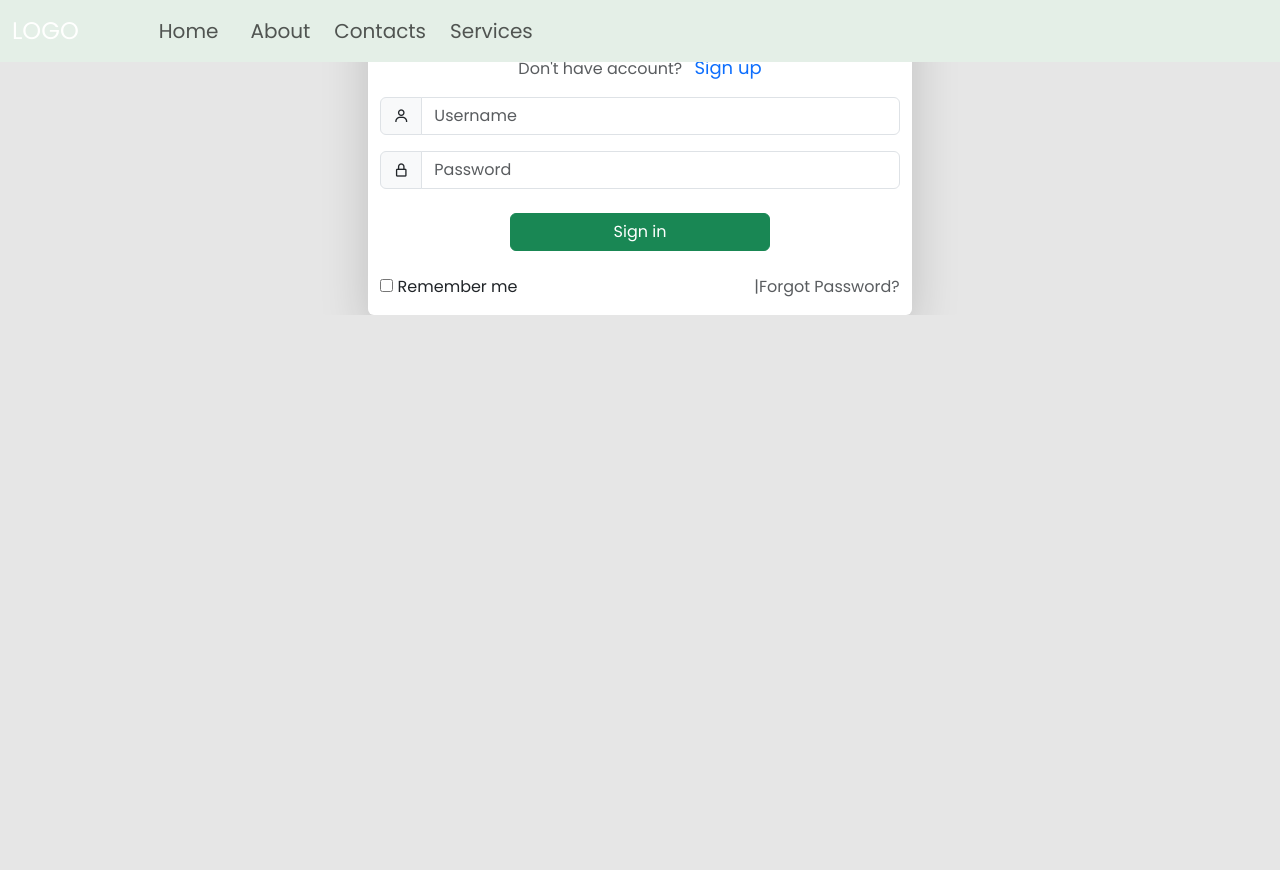
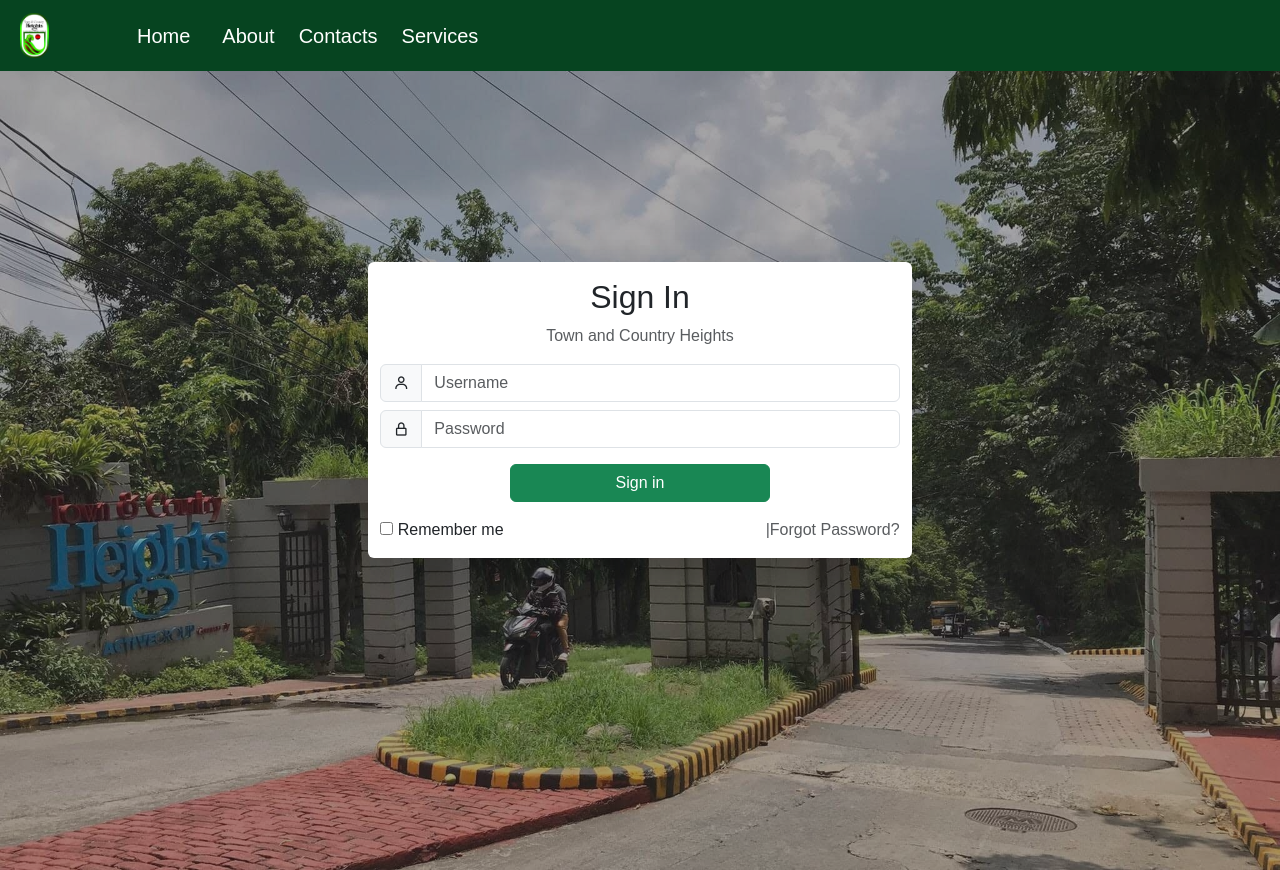
Before and after one commit to Keosh22/town-and-country, a PHP site: page /town-and-country/ in a window 1280 px wide. Before the commit the page ends 315 px from the top, so only its background shows below. Run offline with PHP 8.4, Linux system fonts and the light colour scheme; some libraries are stand-ins or nearby versions.

Commit message:
User panel added

```diff
--- a/includes/header.php
+++ b/includes/header.php
@@ -44,6 +44,9 @@
 
 
 
+
+
+
   <!-- Jquery -->
   <script src="https://code.jquery.com/jquery-3.7.1.min.js" integrity="sha256-/JqT3SQfawRcv/BIHPThkBvs0OEvtFFmqPF/lYI/Cxo=" crossorigin="anonymous"></script>
 </head>
--- a/includes/navbar.php
+++ b/includes/navbar.php
@@ -1,3 +1,4 @@
+
 <nav class="navbar navbar-expand-lg">
         <div class="container-fluid">
           <button id="sidebar-toggler-btn" type="button">
--- a/includes/user-navbar.php
+++ b/includes/user-navbar.php
@@ -1,6 +1,7 @@
-<nav class="navbar navbar-expand-md fixed-top">
+
+<nav class="navbar navbar-expand-md fixed-top color">
   <div class="container-fluid">
-    <a href="#" class="navbar-brand fs-4" style="color: #fffffe;">LOGO</a>
+    <a href="#" class="navbar-brand"><img class="navbar-logo" src="./img/logo.png"></a>
 
     <!-- Hamburger menu Button -->
    <button class="navbar-toggler" type="button" data-bs-toggle="collapse" data-bs-target="#toggle"><i class="bx bx-menu bx-sm" style="color:#fffffe;"></i></button>
--- a/index.php
+++ b/index.php
@@ -1,13 +1,81 @@
-<!-- HEADER -->
-<?php require_once("./includes/header.php"); ?>
 
-<!-- HEADER -->
-<?php require_once("./includes/user-navbar.php"); ?>
+<!DOCTYPE html>
+<html lang="en">
+<head>
+  <meta charset="UTF-8">
+  <meta name="viewport" content="width=device-width, initial-scale=1.0">
+  <!-- Bootstrap CDN -->
+  <link href="https://cdn.jsdelivr.net/npm/bootstrap@5.3.2/dist/css/bootstrap.min.css" rel="stylesheet" integrity="sha384-T3c6CoIi6uLrA9TneNEoa7RxnatzjcDSCmG1MXxSR1GAsXEV/Dwwykc2MPK8M2HN" crossorigin="anonymous">
+
+  <!-- Poppins FONT -->
+  <link rel="preconnect" href="https://fonts.googleapis.com">
+  <link rel="preconnect" href="https://fonts.gstatic.com" crossorigin>
+  <link href="https://fonts.googleapis.com/css2?family=Josefin+Sans:wght@400;500;700&display=swap" rel="stylesheet">
+
+  <!-- Box Icon -->
+  <link href="https://unpkg.com/boxicons@2.1.4/css/boxicons.min.css" rel="stylesheet" />
+
+  <!-- DataTables CSS -->
+  <link rel="stylesheet" href="https://cdn.datatables.net/1.13.4/css/dataTables.bootstrap5.min.css" />
+  <link rel="stylesheet" href="https://cdn.datatables.net/1.13.2/css/jquery.dataTables.min.css">
+
+
+
+
+  <!------------- CSS Styles  ------------------->
+
+
+
+
+
+     <!-- USER PAGE CSS -->
+     <link rel="stylesheet" href="./styles/user-panel.css">
+
+  <!-- Jquery -->
+  <script src="https://code.jquery.com/jquery-3.7.1.min.js" integrity="sha256-/JqT3SQfawRcv/BIHPThkBvs0OEvtFFmqPF/lYI/Cxo=" crossorigin="anonymous"></script>
+</head>
+
+<body>
+
+<div class="wrapper-container">
+
+
+
+<nav class="navbar navbar-expand-md fixed-top  color">
+  <div class="container-fluid ">
+    <a href="#" class="navbar-brand"><img class="navbar-logo" src="./img/logo.png"></a>
+
+    <!-- Hamburger menu Button -->
+   <button class="navbar-toggler" type="button" data-bs-toggle="collapse" data-bs-target="#toggle"><i class="bx bx-menu bx-sm" style="color:#fffffe;"></i></button>
+
+   <!-- Navbar collapse -->
+  <div class="collapse navbar-collapse ms-5" id="toggle">
+    <ul class="navbar-nav align-items-center">
+      <li class="navbar-item">
+        <a href="#" class="nav-link fs-5 mx-2">Home</a>
+      </li>
+      <li class="navbar-item">
+        <a href="#" class="nav-link fs-5 mx-2">About</a>
+      </li>
+      <li class="navbar-item">
+        <a href="#" class="nav-link fs-5 mx-2k">Contacts</a>
+      </li>
+      <li class="navbar-item">
+        <a href="#" class="nav-link fs-5 mx-2">Services</a>
+      </li>
+    </ul>
+  </div>
+
+  </div>
+ </nav>
+
+
+
 
 <div class="row row-register justify-content-center align-items-center overflow-hidden">
     <div class="col-lg-5 col-md-6 col-sm-7 col-8 bg-white shadow-lg rounded">
       <h2 class="text-center mt-3">Sign In</h2>
-      <p class="text-center text-muted">Don't have account? <a href="signup.php" class="link link-underline link-underline-opacity-0  ms-2" style="font-size: 18px;">Sign up</a></p>
+      <p class="text-center text-muted">Town and Country Heights</p>
 
       <!-- Login Form -->
       <form action="index.php" method="POST">
@@ -35,6 +103,80 @@
     </div>
   </div>
 
+  </div>
 
-<!-- HEADER -->
-<?php require_once("./includes/footer.php"); ?>
+
+
+<!-- Bootstrap Script -->
+<script src="https://cdn.jsdelivr.net/npm/bootstrap@5.3.2/dist/js/bootstrap.bundle.min.js" integrity="sha384-C6RzsynM9kWDrMNeT87bh95OGNyZPhcTNXj1NW7RuBCsyN/o0jlpcV8Qyq46cDfL" crossorigin="anonymous"></script>
+
+
+<!-- Sweet Alert Script -->
+<script src="./libraries/sweetalert.js"></script>
+
+<!-- DataTables CDN -->
+<script src="https://cdn.datatables.net/1.13.4/js/jquery.dataTables.min.js"></script>
+<script src="https://cdn.datatables.net/1.13.4/js/dataTables.bootstrap5.min.js"></script>
+<script src="https://cdn.datatables.net/1.13.2/js/jquery.dataTables.min.js"></script>
+
+
+<script>
+  $(document).ready( function () {
+    // $('#myTable').DataTable();
+  // const dataTable = $('#myTable').DataTable({
+  //   "paging": true,
+  //   "processing": true,
+  //   "serverSide": true,
+  //   "order": [],
+  //   "info": true,
+  //   "ajax": {
+  //     url:"../fetch.php",
+  //     type:"POST",
+  //   },
+  //   "columDefs": [
+  //     {
+  //     "targets": [0,3,4],
+  //     "orderable":false,
+  //     },
+  // ],
+
+  // });
+
+  });
+</script>
+
+
+
+
+
+
+<?php
+// ----------------- Pop up Alert ----------------
+if (isset($_SESSION['status']) && $_SESSION['status'] != "") {
+?>
+  <script>
+    swal({
+        title: " <?php echo $_SESSION['status'] ?>",
+        text: "<?php echo $_SESSION['text'] ?>",
+        icon: "<?php echo $_SESSION['status_code'] ?>",
+        buttons: "Okay",
+      })
+      .then((buttons) => {
+        if (buttons) {
+          <?php
+          unset($_SESSION['status']);
+          unset($_SESSION['text']);
+          unset($_SESSION['status_code']);
+          // session_unset();
+          // session_destroy();
+          ?>
+        }
+      });
+  </script>
+<?php
+}
+?>
+
+</body>
+
+</html>
--- a/styles/admin-dashboard.css
+++ b/styles/admin-dashboard.css
@@ -6,7 +6,10 @@
 }
 
 body{
-  background-color: #e6e6e6;
+  background-image: url("../img/town_and_country_heights.jpg");
+  background-size: cover;
+  background-repeat: no-repeat;
+  background-attachment: fixed;
 }
 /* Initial style */
 .wrapper{
--- /dev/null
+++ b/styles/user-panel.css
@@ -0,0 +1,59 @@
+*{
+  margin: 0;
+  padding: 0;
+  box-sizing: border-box;
+  font-family: Poppins, sans-serif;
+}
+body{
+  margin-top: 70px;
+  background-image: url("../img/town_and_country_heights.jpg");
+  background-size: cover;
+  background-repeat: no-repeat;
+  background-attachment: fixed;
+}
+
+.input:focus{
+  outline: red;
+}
+form .form-control:focus{
+  outline: none;
+  box-shadow: none !important;
+  border: 1px solid #ccc !important;
+}
+
+.link{
+  color: #271c19;
+  transition: 0.3s ease;
+}
+.link:hover{
+  color: #e78fb3;
+}
+.row-register{
+  min-height: 85vh;
+}
+
+/* NAV BAR */
+.color{
+  background-color: #064420;
+}
+
+.nav-link{
+  color: #fffffe;
+  transition: 0.3s ease;
+}
+
+.nav-link:hover{
+ color: #284B63;
+}
+.navbar-collapse{
+  transition: 0.3s ease;
+}
+.navbar-logo{
+  height: 45px;
+  width: 45px;
+  object-fit: contain;
+}
+.wrapper-container{
+  min-height: 100vh;
+  background: rgba(39, 39, 39, 0.4);
+}
```
Also changed, not shown: img/town_and_country_heights.jpg (added), uploads/default-profile.jpg (added).
